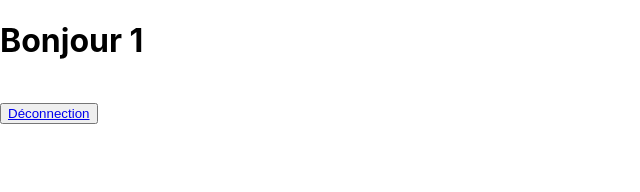
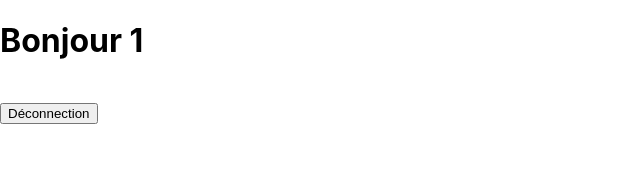
Before and after one commit to Ben-Imad/crazee-burger, a React (Create React App) app: page /order/1 in a window 1280 px wide. Shown: the top 192 px of the page, without its empty margins (0-640 px from the left). Built offline with nearby package versions, Linux system fonts and the light colour scheme.

Commit message:
✨ F02: LOGIN > Add redirection from/to OrderPAGE

```diff
--- a/src/components/pages/login/LoginFormComponent.js
+++ b/src/components/pages/login/LoginFormComponent.js
@@ -22,8 +22,9 @@ export default function LoginFormComponent() {
             <br />
             <h2>Connectez-vous</h2>
             <input value={inputValue} onChange={handleChange} type="text" placeholder="Entrez votre prénom" required />
-            {/* <button>Accédez à votre espace</button> */}
-            <Link to={`/order/${inputValue}`}>Accédez à votre espace</Link>
+            <Link to={`/order/${inputValue}`}>
+                <button>Accédez à votre espace</button>
+            </Link>
         </form>
     )
 }
--- a/src/components/pages/order/OrderPage.js
+++ b/src/components/pages/order/OrderPage.js
@@ -1,14 +1,14 @@
 import { Link, useParams } from "react-router-dom";
 
 export default function OrderPage() {
-    const {name} = useParams();
+    const { name } = useParams();
     return (
         <div>
             <h1>Bonjour {name}</h1>
             <br />
-            <button>
-                <Link to={"/"}>Déconnection</Link>
-            </button>
+            <Link to={`/`}>
+                <button>Déconnection</button>
+            </Link>
         </div>
     )
 }
```
